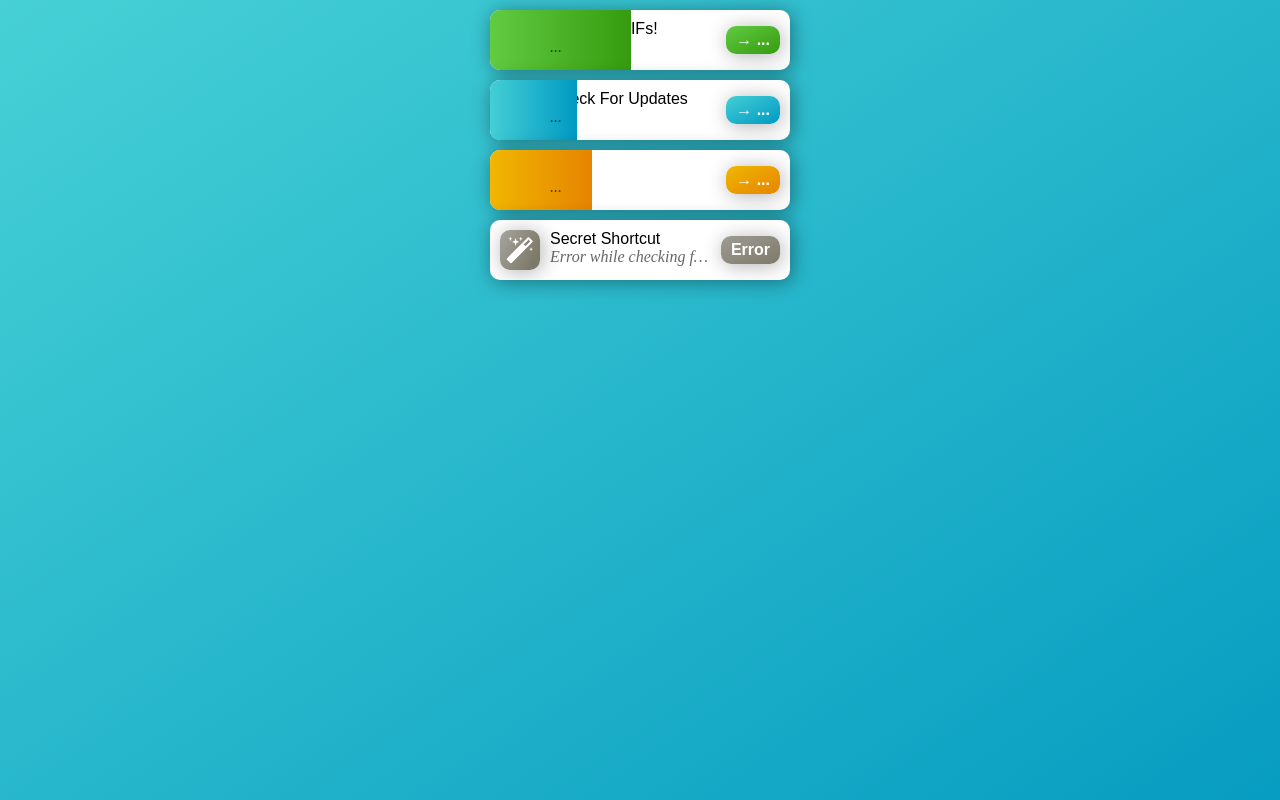
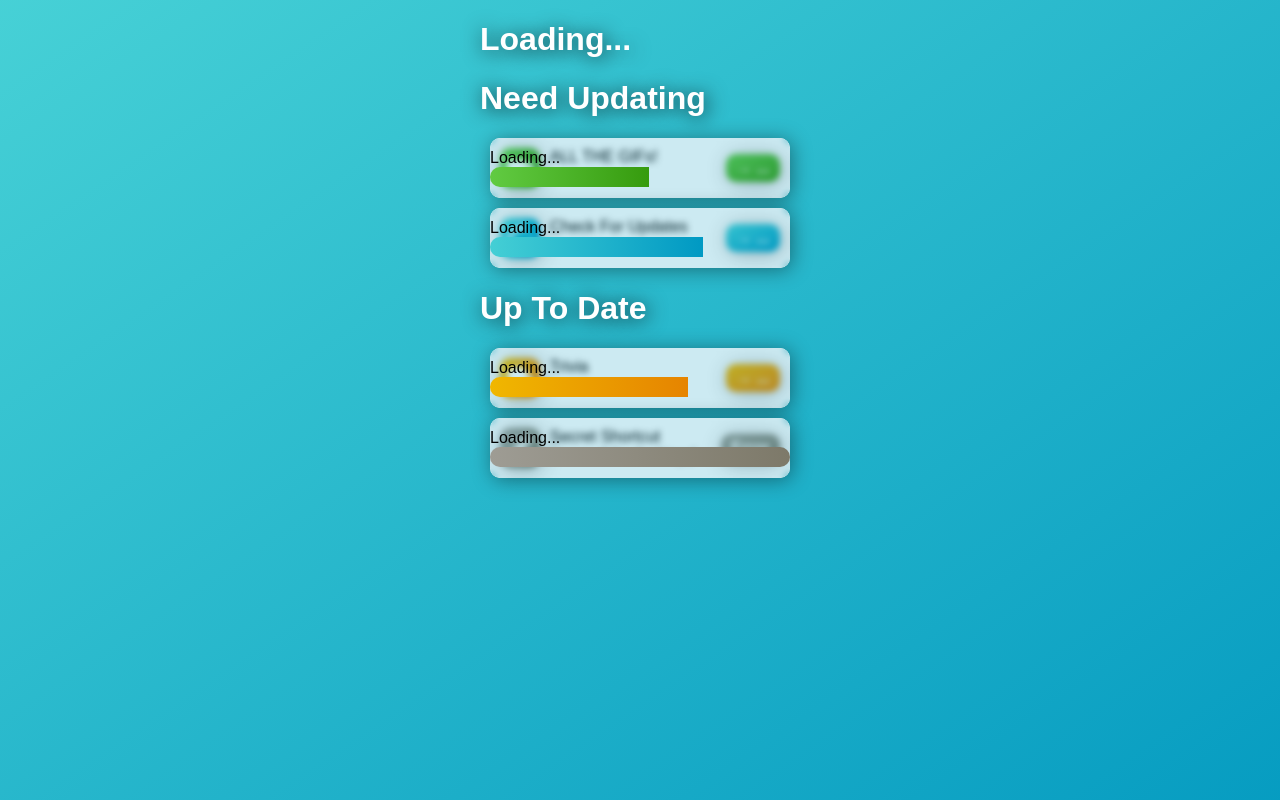
Before and after one commit to pfgithub/cfu3, a React (Create React App) app: page / in a window 1280 px wide. Built offline with nearby package versions, Linux system fonts and the light colour scheme.

Commit message:
WIP: Loading

```diff
--- a/src/App.tsx
+++ b/src/App.tsx
@@ -9,6 +9,7 @@ declare module "csstype" {
 		// Add a CSS Custom Property
 		"--gradient-start"?: string;
 		"--gradient-end"?: string;
+		"--progress"?: string;
 	}
 }
 
@@ -162,6 +163,10 @@ function semverCompare(
 	return "NoChanges";
 }
 
+// 1.1.1 ↘ 1.0
+// 1.9 → 2.2.1
+// 1.5 = 1.5
+
 // function downloadData(id: number) {
 // 	return new Promise((resolve, reject) => {
 // 		const xhttp = new XMLHttpRequest();
@@ -203,11 +208,17 @@ class Shortcut extends Component<
 		downloadURL?: string;
 		percentComplete: number;
 		error: boolean;
+		loading: boolean;
 	}
 > {
 	constructor(props: Readonly<ShortcutProps>) {
 		super(props);
-		this.state = { open: false, error: false, percentComplete: 0 };
+		this.state = {
+			open: false,
+			error: false,
+			percentComplete: 0,
+			loading: true
+		};
 		this.findColor();
 		this.downloadData();
 	}
@@ -243,6 +254,7 @@ class Shortcut extends Component<
 				description: `Error while checking for updates: ${
 					rhdata.message
 				}`,
+				loading: false,
 				error: true
 			});
 			return;
@@ -250,13 +262,14 @@ class Shortcut extends Component<
 		this.setState({
 			publishedVersion: rhdata.Version,
 			description: rhdata.Notes,
-			downloadURL: `https://routinehub.co/download/${rhdata.id}`
+			downloadURL: `https://routinehub.co/download/${rhdata.id}`,
+			loading: false
 		});
 	}
 	render() {
 		return (
 			<div
-				className="shortcut"
+				className={`shortcut ${this.state.loading ? "loading" : ""}`}
 				id="sc1"
 				onClick={() => {
 					this.setState({ open: !this.state.open });
@@ -266,15 +279,6 @@ class Shortcut extends Component<
 					"--gradient-end": this.state.gradientEndColor
 				}}
 			>
-				<div
-					className={`progress ${
-						this.state.percentComplete === 1 ? "loaded" : ""
-					}`}
-					style={{
-						width: `${100 -
-							+this.state.percentComplete.toFixed(2) * 100}%`
-					}}
-				/>
 				<div className="short">
 					<img
 						className="icon"
@@ -323,6 +327,29 @@ class Shortcut extends Component<
 						{this.state.description || "..."}
 					</p>
 				</div>
+				<div
+					className="progressoverlay"
+					onClick={e => e.preventDefault()}
+				>
+					<div />
+					<div>Loading...</div>
+					<div
+						className={`progress ${
+							this.state.percentComplete === 1 ? "loaded" : ""
+						}`}
+						style={{
+							"--progress": `${+this.state.percentComplete.toFixed(
+								2
+							) * 100}%`
+						}}
+						role="progressbar"
+						aria-valueNow={
+							+this.state.percentComplete.toFixed(2) * 100
+						}
+						aria-valueMin={0}
+						aria-valueMax={100}
+					/>
+				</div>
 			</div>
 		);
 	}
@@ -332,6 +359,8 @@ class App extends Component<{}, {}> {
 	render() {
 		return (
 			<div className="content">
+				<h1>Loading...</h1>
+				<h1>Need Updating</h1>
 				<Shortcut
 					img={img}
 					name={"ALL THE GIFs!"}
@@ -342,10 +371,11 @@ class App extends Component<{}, {}> {
 				<Shortcut
 					img={cfu}
 					name={"Check For Updates"}
-					localVersion={"1.2.2"}
+					localVersion={"3.0"}
 					downloadURL={"https://routinehub.co/download/7537"}
 					routinehubID={793}
 				/>
+				<h1>Up To Date</h1>
 				<Shortcut
 					img={icontrivia}
 					name={"Trivia"}
--- a/src/index.css
+++ b/src/index.css
@@ -50,6 +50,11 @@ body {
 .content {
 	grid-column-start: 2;
 }
+h1 {
+	font-family: sans-serif;
+	color: #fff;
+	text-shadow: 2px 2px 20px rgba(0, 0, 0, 0.8);
+}
 .shortcut {
 	margin: 10px;
 	background-color: #fff;
@@ -60,21 +65,44 @@ body {
 	font-family: sans-serif;
 	position: relative;
 }
-.shortcut > .progress {
+.shortcut.loading {
+	opacity: 1;
+}
+.shortcut > .progressoverlay {
 	position: absolute;
 	top: 0;
 	left: 0;
+	right: 0;
 	bottom: 0;
+	border-radius: 10px;
+	display: grid;
+	grid-template-rows: 1fr max-content max-content 1fr;
+}
+@supports (backdrop-filter: blur(3px)) {
+	.shortcut > .progressoverlay {
+		backdrop-filter: blur(3px);
+		background-color: rgba(0, 151, 191, 0.2);
+	}
+}
+@supports not (backdrop-filter: blur(3px)) {
+	.shortcut > .progressoverlay {
+		background-color: rgba(0, 151, 191, 0.6);
+	}
+}
+.shortcut > .progressoverlay > .progress {
+	opacity: 1;
 	background: linear-gradient(
 		to right,
-		var(--gradient-start),
-		var(--gradient-end)
+		var(--gradient-start) 0%,
+		var(--gradient-end) var(--progress),
+		rgba(0, 0, 0, 0) var(--progress)
 	);
+	height: 20px;
 	transition: 100ms width, 0.1s opacity, 0.1s z-index;
+	border-radius: 10px;
 }
-.shortcut > .progress.loaded {
-	opacity: 0;
-	z-index: -99999;
+.shortcut > .progressoverlay > .progress.loaded {
+	opacity: 1;
 }
 .shortcut > .fullcontent {
 	padding-top: 10px;
--- a/src/index.styl
+++ b/src/index.styl
@@ -65,6 +65,11 @@ lightshadow()
 	to
 		transform scaleY(1)
 
+h1
+	font-family sans-serif
+	color white
+	text-shadow 2px 2px 20px rgba(0,0,0,0.8)
+
 .shortcut
 	margin 10px
 	background-color white
@@ -74,16 +79,30 @@ lightshadow()
 	overflow hidden
 	font-family sans-serif
 	position relative
-	& > .progress
+	&.loading
+		opacity 1
+	& > .progressoverlay
 		position absolute
 		top 0
 		left: 0
-		bottom 0
-		background linear-gradient(to right, var(--gradient-start), var(--gradient-end))
-		transition 100ms width, 0.1s opacity, 0.1s z-index
-		&.loaded
-			opacity 0
-			z-index: -99999;
+		right: 0
+		bottom: 0
+		border-radius 10px
+		@supports (backdrop-filter: blur(3px))
+			backdrop-filter blur(3px);
+			background-color rgba(0, 151, 191, 0.2)
+		@supports not (backdrop-filter: blur(3px))
+			background-color rgba(0, 151, 191, 0.6)
+		display grid
+		grid-template-rows: 1fr max-content max-content 1fr
+		& > .progress
+			opacity 1
+			background linear-gradient(to right, var(--gradient-start) 0%, var(--gradient-end) var(--progress), rgba(0,0,0,0) var(--progress))
+			height 20px
+			transition 100ms width, 0.1s opacity, 0.1s z-index
+			border-radius: 10px;
+			&.loaded
+				opacity 1
 	& > .fullcontent
 		padding-top 10px
 		display none
```
